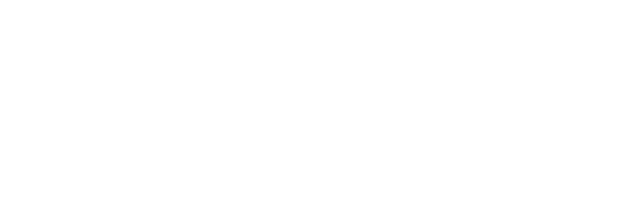
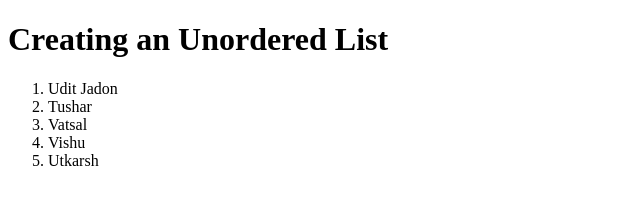
Before and after one commit to asiduki/Web-Dev, a plain HTML site: page index.html in a window 1280 px wide. Shown: the whole page, without its empty margins (0-640 px from the left). Drawn offline with Linux system fonts and the light colour scheme.

Commit message:
Update index.html

```diff
--- a/index.html
+++ b/index.html
@@ -3,9 +3,16 @@
 <head>
     <meta charset="UTF-8">
     <meta name="viewport" content="width=device-width, initial-scale=1.0">
-    <title>Document</title>
+    <title>Ordered List</title>
 </head>
 <body>
-
+    <h1>Creating an Unordered List</h1>
+    <ol>
+            <li>Udit Jadon</li>
+            <li>Tushar</li>
+            <li>Vatsal</li>
+            <li>Vishu</li>
+            <li>Utkarsh</li>
+    </ol>
 </body>
 </html>
```
